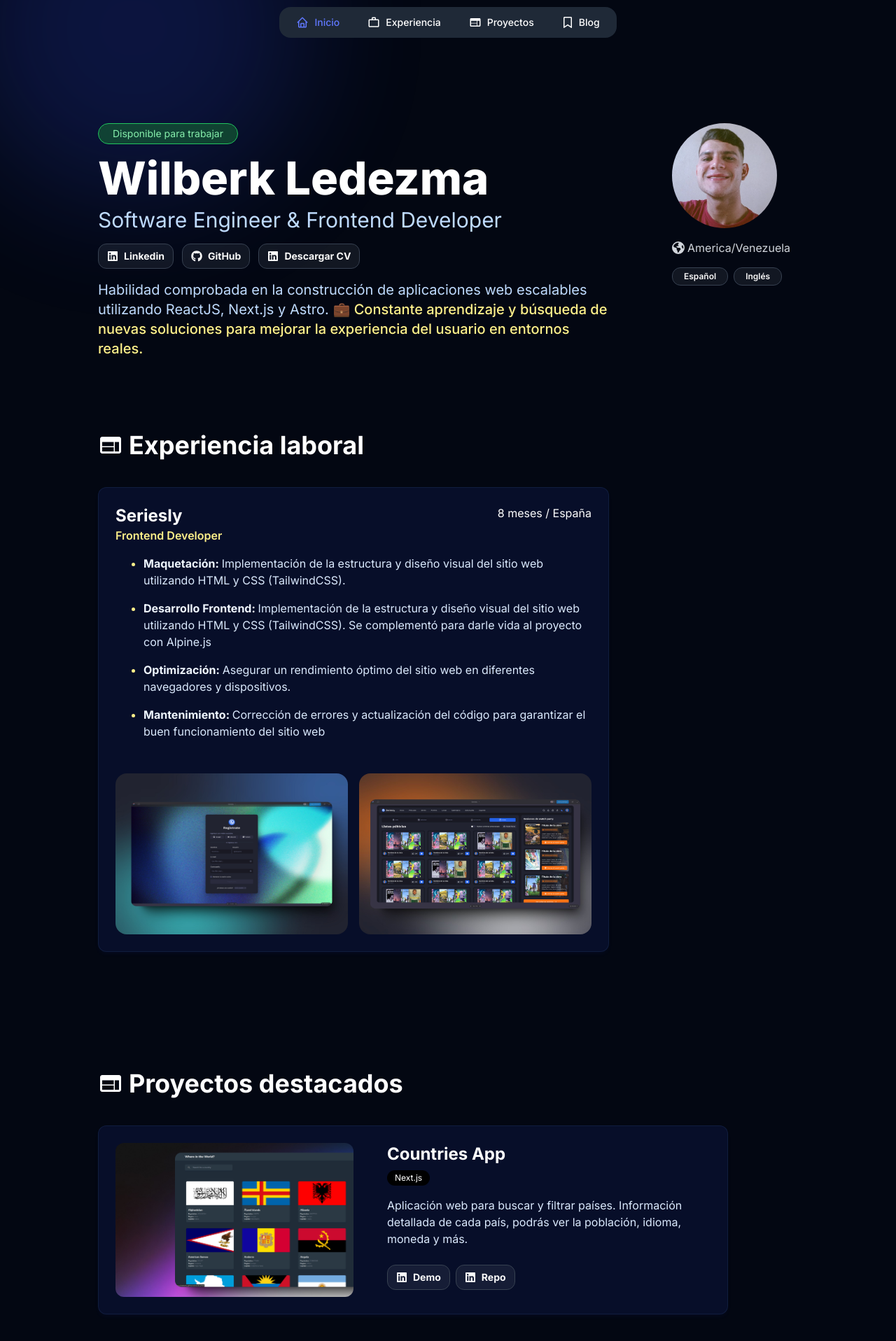
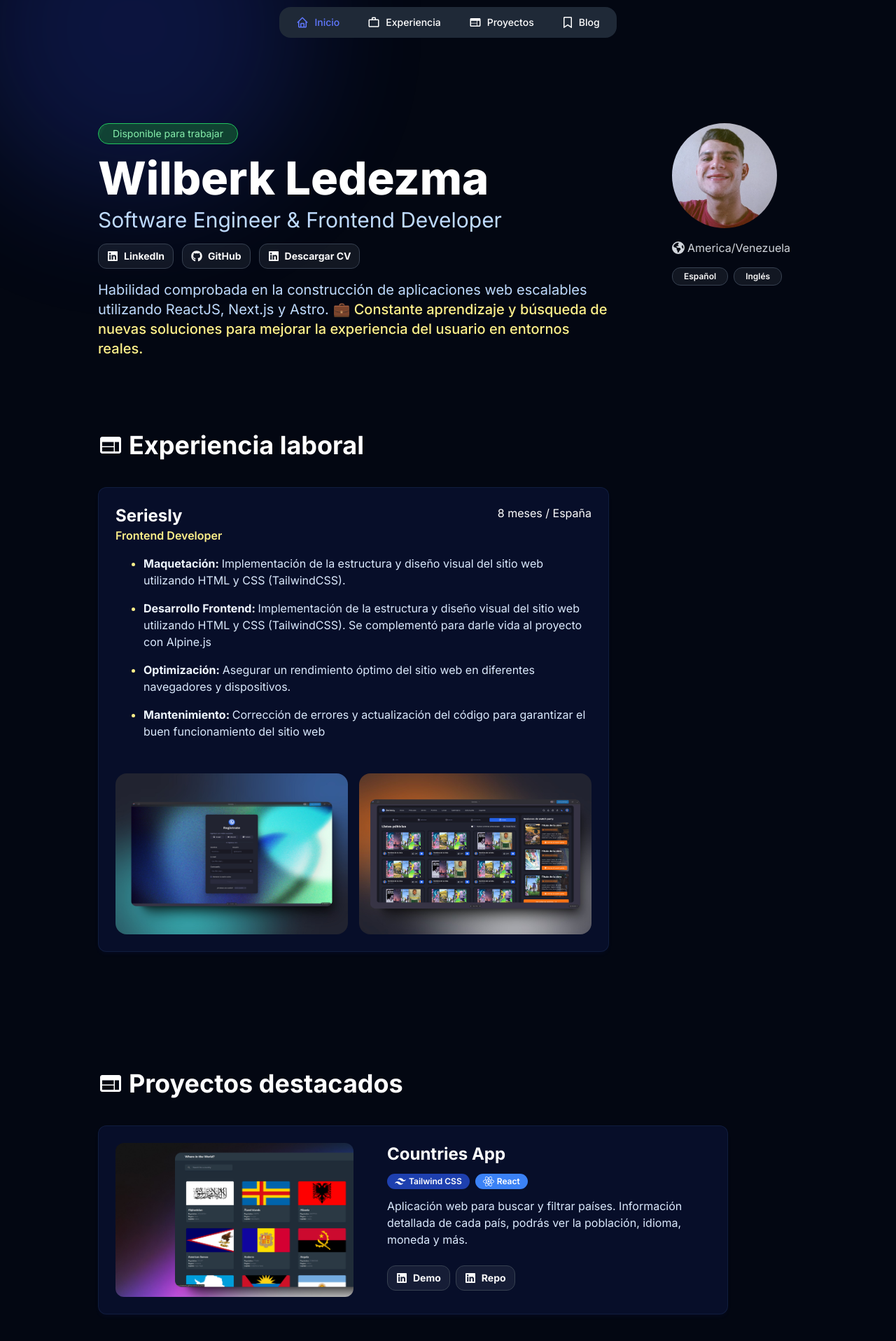
Before and after one commit to webzma/new-webzma-portfolio, a Next.js app: page / in a window 1280 px wide. Shown: the top 1916 px of the page at 70% size. Built offline with nearby package versions, Linux system fonts and the light colour scheme.

Commit message:
feat: enhance Hero and ProjectCard components with new technology badges and improve layout

```diff
--- a/src/app/components/Hero/Hero.tsx
+++ b/src/app/components/Hero/Hero.tsx
@@ -6,9 +6,9 @@ import { FaEarthAmericas, FaGithub, FaLinkedin } from "react-icons/fa6";
 export function Hero() {
   return (
     <section className="flex flex-col gap-y-6 pt-44">
-      <div className="grid  grid-cols-[1fr,180px] gap-x-20 ">
+      <div className="grid grid-cols-[1fr,180px] gap-x-20 ">
         <div>
-          <div className="bg-green-800/60 flex justify-center items-center backdrop-blur-lg border border-green-500 py-1 px-4 rounded-2xl text-green-300 text-sm max-w-[200px]">
+          <div className="workBadge bg-green-800/60 flex justify-center items-center backdrop-blur-lg border border-green-500 py-1 px-4 rounded-2xl text-green-300 text-sm max-w-[200px]">
             Disponible para trabajar
           </div>
 
@@ -21,13 +21,24 @@ export function Hero() {
           </p>
 
           <div className="mt-4 flex items-center flex-wrap gap-x-3">
+            <a
+              href="https://www.linkedin.com/in/wilberk-ledezma-201378207/"
+              target="_blank"
+              rel="noreferrer"
+            >
               <Button
                 size="sm"
                 className="bg-gray-400/10 border border-gray-700 rounded-xl  hover:bg-gray-400/20 font-bold"
               >
                 <FaLinkedin />
-              Linkedin
+                LinkedIn
               </Button>
+            </a>
+            <a
+              href="https://github.com/webzma"
+              target="_blank"
+              rel="noreferrer"
+            >
               <Button
                 size="sm"
                 className="bg-gray-400/10 border border-gray-700 rounded-xl  hover:bg-gray-400/20 font-bold"
@@ -35,6 +46,12 @@ export function Hero() {
                 <FaGithub />
                 GitHub
               </Button>
+            </a>
+            <a
+              href="https://www.linkedin.com/in/wilberk-ledezma-201378207/"
+              target="_blank"
+              rel="noreferrer"
+            >
               <Button
                 size="sm"
                 className="bg-gray-400/10 border border-gray-700 rounded-xl  hover:bg-gray-400/20 font-bold"
@@ -42,6 +59,7 @@ export function Hero() {
                 <FaLinkedin />
                 Descargar CV
               </Button>
+            </a>
           </div>
 
           <p className="text-blue-200 mt-4 text-xl ">
--- a/src/app/components/ProjectCard/ProjectCard.tsx
+++ b/src/app/components/ProjectCard/ProjectCard.tsx
@@ -1,6 +1,26 @@
 import { Badge } from "@/components/ui/badge";
 import { Button } from "@/components/ui/button";
-import { FaLinkedin } from "react-icons/fa6";
+import { JSX } from "react";
+import {
+  FaHtml5,
+  FaLinkedin,
+  FaNodeJs,
+  FaPython,
+  FaReact,
+} from "react-icons/fa6";
+import { RiTailwindCssFill } from "react-icons/ri";
+import { SiNextdotjs, SiTailwindcss } from "react-icons/si";
+
+const techBadgesMap: {
+  [key: string]: { color: string; icon: JSX.Element | null };
+} = {
+  "Next.js": { color: "bg-black text-white", icon: <SiNextdotjs size={16} /> },
+  React: { color: "bg-blue-500 text-white", icon: <FaReact size={16} /> },
+  "Tailwind CSS": {
+    color: "bg-blue-800 text-white",
+    icon: <RiTailwindCssFill size={16} />,
+  },
+};
 
 interface ProjectCardProps {
   project: {
@@ -26,8 +46,25 @@ export const ProjectCard: React.FC<ProjectCardProps> = ({ project }) => {
 
       <div className="flex flex-col">
         <h2 className="text-white text-2xl font-bold mb-1">{project.title}</h2>
-        <div className="mb-4">
-          <Badge className="bg-black text-white font-normal">Next.js</Badge>
+        <div className="mb-3 flex gap-2 flex-wrap mt-2 ">
+          {project.technologies.map((tech) => {
+            const techBadge = techBadgesMap[
+              tech as keyof typeof techBadgesMap
+            ] || {
+              color: "bg-gray-500 text-white",
+              icon: null,
+            };
+
+            return (
+              <Badge
+                key={tech}
+                className={`${techBadge.color} font-semibold flex items-center gap-x-1 text-xs`}
+              >
+                {techBadge.icon}
+                {tech}
+              </Badge>
+            );
+          })}
         </div>
 
         <p className="text-blue-100">{project.description}</p>
--- a/src/app/globals.css
+++ b/src/app/globals.css
@@ -76,3 +76,43 @@ body {
     color: #fef08a;
   }
 }
+
+.workBadge {
+  overflow: hidden;
+
+  position: relative;
+}
+
+.workBadge:before {
+  animation: shine 2s ease-out infinite;
+}
+
+.workBadge::before {
+  content: "";
+  position: absolute;
+  width: 100px;
+  height: 100%;
+  background-image: linear-gradient(
+    120deg,
+    rgba(255, 255, 255, 0) 30%,
+    rgba(66, 235, 128, 0.447),
+    rgba(255, 255, 255, 0) 70%
+  );
+  top: 0;
+  left: -100px;
+  opacity: 0.6;
+}
+
+@keyframes shine {
+  0% {
+    left: -100px;
+  }
+
+  60% {
+    left: 100%;
+  }
+
+  to {
+    left: 100%;
+  }
+}
--- a/src/app/page.tsx
+++ b/src/app/page.tsx
@@ -8,7 +8,7 @@ const projects = [
     title: "Countries App",
     description:
       "Aplicación web para buscar y filtrar países. Información detallada de cada país, podrás ver la población, idioma, moneda y más.",
-    technologies: ["HTML", "CSS", "JavaScript", "Tailwind CSS", "React"],
+    technologies: ["Tailwind CSS", "React"],
     image: "/countries.jpeg",
     demo: "https://webzma.github.io/countries-app/",
     github: "https://github.com/webzma/countries-app",
@@ -18,7 +18,7 @@ const projects = [
     title: "Todo App",
     description:
       "Aplicación web para gestionar tareas. Filtrar por estado, marcar como completada y eliminar tareas, está diseñada para ser utilizada en dispositivos móviles también.",
-    technologies: ["HTML", "CSS", "JavaScript", "Tailwind CSS", "React"],
+    technologies: ["React"],
     image: "/todoapp.jpeg",
     demo: "https://webzma-todoapp.vercel.app/",
     github: "https://github.com/webzma/todo-app",
@@ -28,7 +28,7 @@ const projects = [
     title: "Tic Tac Toe",
     description:
       "Juego de tres en raya. Juega contra la computadora o contra un amigo, este es uno de los juegos más populares y fáciles de jugar.",
-    technologies: ["HTML", "CSS", "JavaScript", "React"],
+    technologies: ["React"],
     image: "/tictactoe.jpeg",
     demo: "https://webzma-todoapp.vercel.app/",
     github: "https://github.com/webzma/todo-app",
@@ -38,14 +38,7 @@ const projects = [
     title: "GitHub User",
     description:
       "Simple aplicación web para buscar usuarios de GitHub. Muestra la información del usuario y sus repositorios, puedes ver los detalles de cada repositorio.",
-    technologies: [
-      "HTML",
-      "CSS",
-      "Tailwind CSS",
-      "JavaScript",
-      "React",
-      "Next.js",
-    ],
+    technologies: ["Tailwind CSS", "Next.js"],
     image: "/github-user.jpeg",
     demo: "https://webzma-todoapp.vercel.app/",
     github: "https://github.com/webzma/todo-app",
@@ -55,7 +48,7 @@ const projects = [
     title: "Pokedex",
     description:
       "Aplicación web para buscar y filtrar pokemones. Información detallada de cada pokemón, podrás ver su tipo, habilidades, debilidades y más.",
-    technologies: ["HTML", "CSS", "JavaScript", "React"],
+    technologies: ["Tailwind CSS", "Next.js"],
     image: "/pokedex.jpeg",
     demo: "https://webzma-todoapp.vercel.app/",
     github: "https://github.com/webzma/todo-app",
@@ -64,7 +57,7 @@ const projects = [
 
 export default function Home() {
   return (
-    <div className="font-[family-name:var(--font-geist-sans)]">
+    <main>
       <Hero />
 
       <Section subtitle="Experiencia laboral">
@@ -122,6 +115,6 @@ export default function Home() {
           ))}
         </div>
       </Section>
-    </div>
+    </main>
   );
 }
```
Lines whose indentation alone changed are shown as unchanged.
